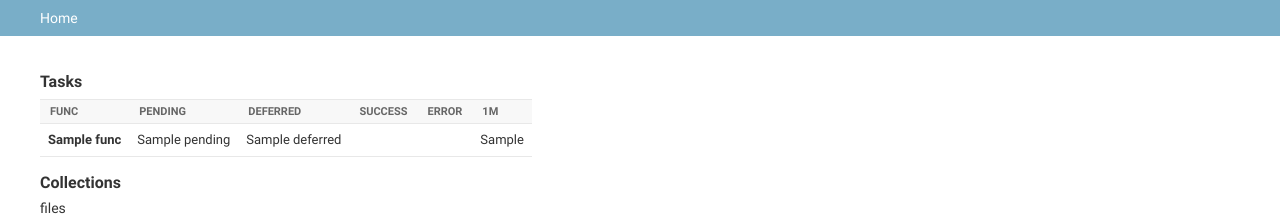
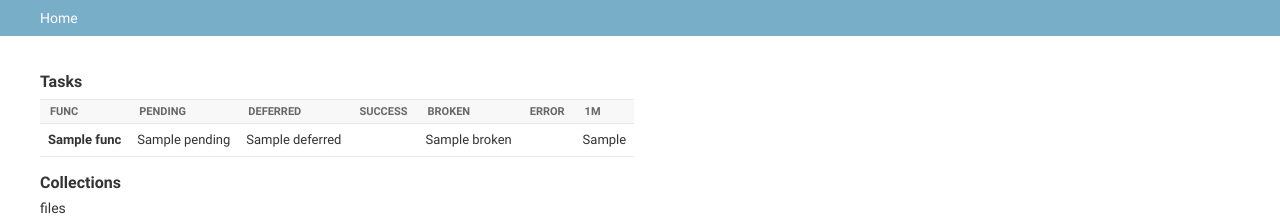
Before and after one commit to liquidinvestigations/hoover-snoop2, a Django app: template snoop/data/templates/snoop/admin_stats.html in a window 1280 px wide. Shown: the part 48-264 px from the top of the page. Run offline with Django 3.2, Linux system fonts and the light colour scheme; tables that the repository leaves empty hold one stand-in row (values such as "Sample post"); the template is opened without the code that fills it: values that come from a table or form of the project are taken from there, most other values are stand-ins (such as "Sample title", 1, 10 or a date in 2020); parts of the project's set-up code (start-up, migrations or seed data) failed here and were passed over.

Commit message:
show broken tasks in admin

```diff
--- a/snoop/data/admin.py
+++ b/snoop/data/admin.py
@@ -147,6 +147,7 @@ class TaskAdmin(admin.ModelAdmin):
     LINK_STYLE = {
         'pending': '',
         'success': 'color: green',
+        'broken': 'color: orange',
         'error': 'color: red',
         'deferred': 'color: grey',
     }
--- a/snoop/data/templates/snoop/admin_stats.html
+++ b/snoop/data/templates/snoop/admin_stats.html
@@ -10,6 +10,7 @@
     <th>pending</th>
     <th>deferred</th>
     <th>success</th>
+    <th>broken</th>
     <th>error</th>
     <th>1m</th>
   </thead>
@@ -21,6 +22,7 @@
       <td>{{ row.pending }}</td>
       <td>{{ row.deferred }}</td>
       <td>{{ row.success }}</td>
+      <td>{{ row.broken }}</td>
       <td>{{ row.error }}</td>
       <td>{{ row.1m }}</td>
     </tr>
```
